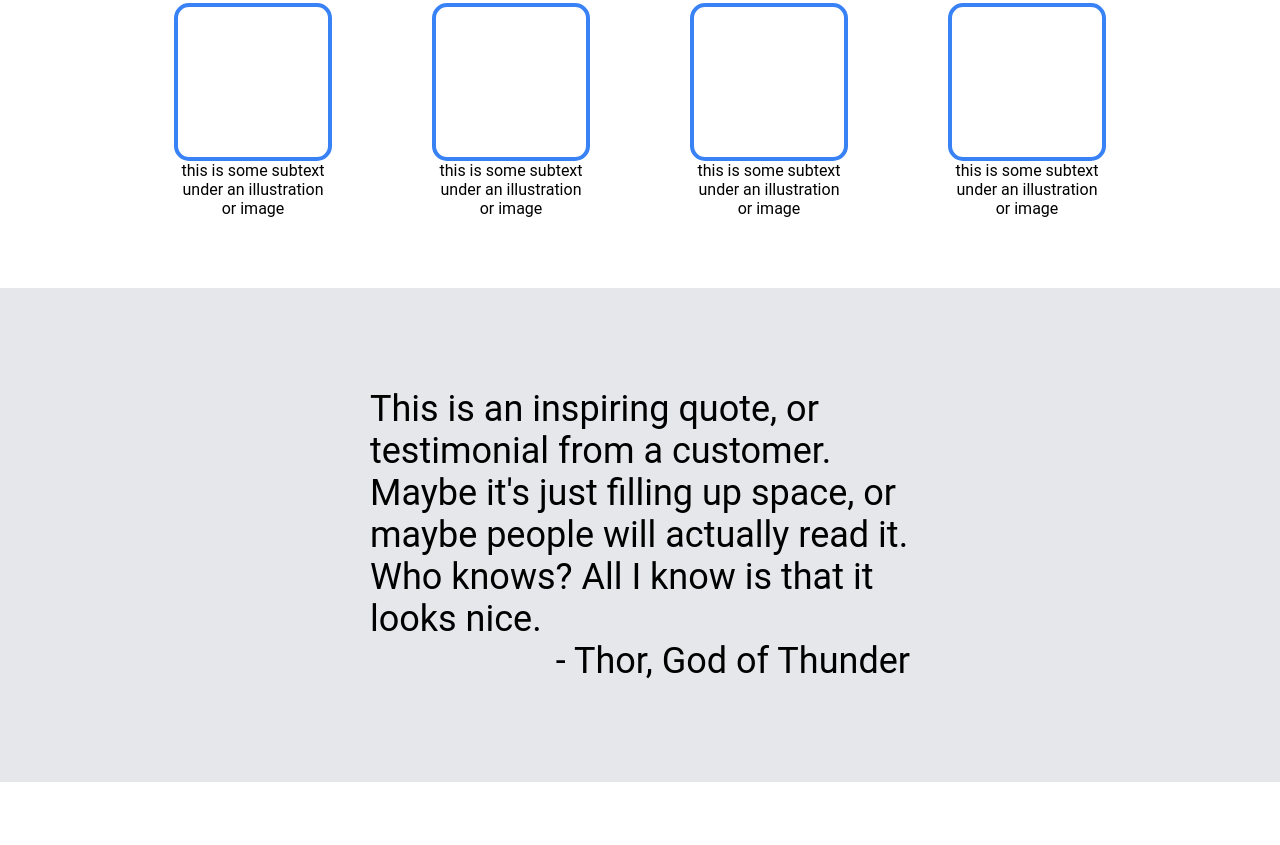
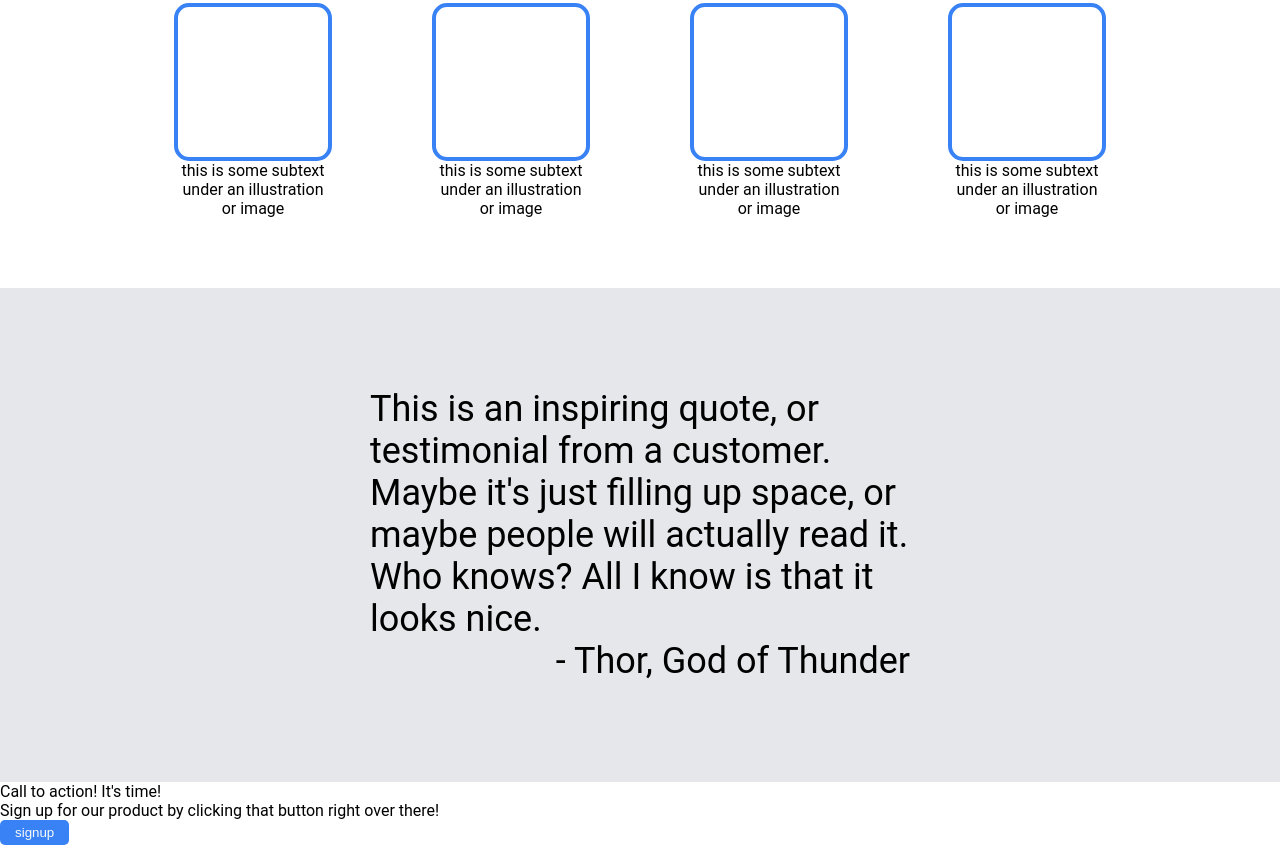
Before and after one commit to aeochoa99/odin-landing-page, a plain HTML site: page index.html in a window 1280 px wide. Shown: the part 631-1476 px from the top of the page. Before the commit the page ends 1413 px from the top, so only its background shows below. Drawn offline with Linux system fonts and the light colour scheme.

Commit message:
Structure the call to action section

```diff
--- a/index.html
+++ b/index.html
@@ -61,5 +61,16 @@
             <p class="author">- Thor, God of Thunder</p>
         </div>
     </div>
+
+    <div class="call-to-action-section">
+        <div class="signup">
+            <div class="call-to-action">
+                <p>Call to action! It's time!</p>
+                <p>Sign up for our product by clicking that button right over there!</p>
+            </div>
+
+            <button>signup</button>
+        </div>
+    </div>
 </body>
 </html>
```
